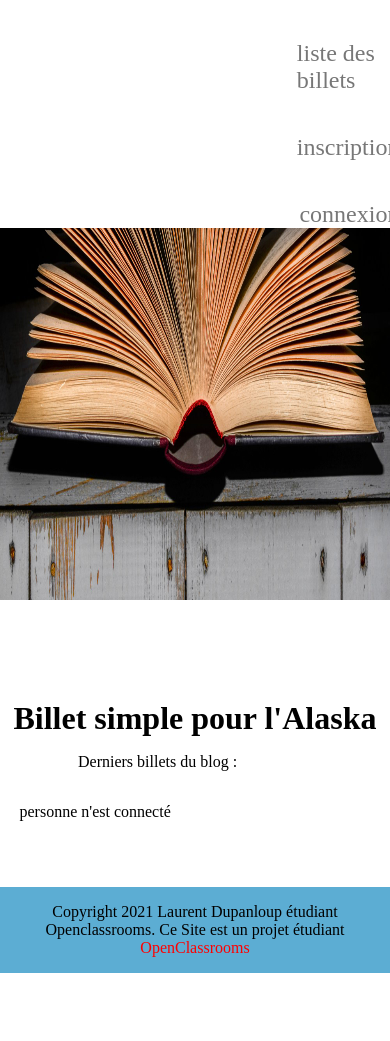
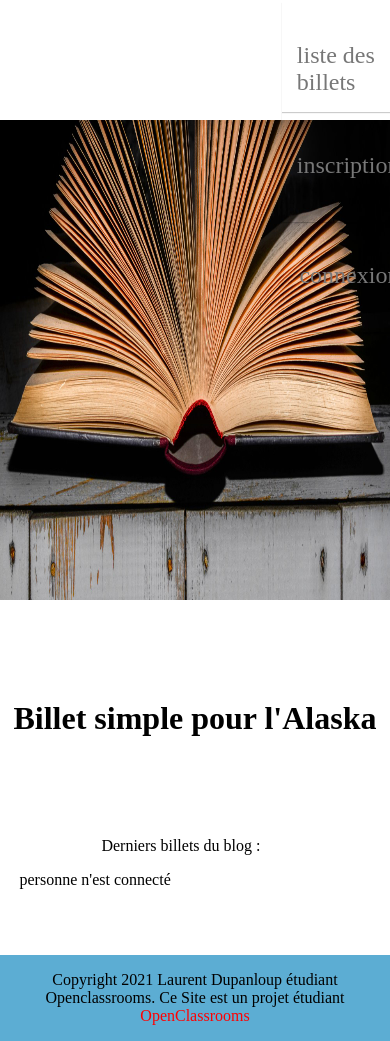
Before and after one commit to Laurent-Dupanloup/Projet4, a PHP site: page / in a window 390 px wide. Before the commit the page ends 973 px from the top, so only its background shows below. Run offline with PHP 8.4, Linux system fonts and the light colour scheme; data that the repository does not hold is empty; some libraries are stand-ins or nearby versions.

Commit message:
mise à jour du css et début du responsive

```diff
--- /dev/null
+++ b/public/css/mediumscreen.css
@@ -0,0 +1,4 @@
+@media (min-width: 501px) and (max-width: 1279px)
+{
+
+}
--- /dev/null
+++ b/public/css/smallscreen.css
@@ -0,0 +1,3 @@
+@media screen and (max-width: 500px) {
+
+}
--- a/public/css/style.css
+++ b/public/css/style.css
@@ -1,9 +1,29 @@
+@font-face{
+    font-family: 'FontAwesome';
+    src: url('fonts/FontAwesome.eot');
+    src: url('fonts/FontAwesome.eot?iefix') format('eot'),
+    url('fonts/FontAwesome.woff') format('woff'),
+    url('fonts/FontAwesome.ttf') format('truetype'),
+    url('fonts/FontAwesome.svg#webfont') format('svg');
+}
+
+@font-face{
+    font-family: 'roboto';
+    src: url('fonts/Roboto-Black.ttf');
+}
+
+@font-face{
+    font-family: 'roboto-regular';
+    src: url('fonts/Roboto-Regular.ttf');
+}
+
+
 h1
 {
     text-align:center;
     margin:auto;
     padding-top: 100px;
-    width: 100%;
+    /*width: 100%;*/
     text-align: justify-all;
 }
 
@@ -14,11 +34,13 @@ h1
 
 .mesh3
 {
-    margin-top: 50px;
+    padding-top:50px;
+    padding-bottom: 50px;
     font-size : 1.7em;
+    margin: auto;
 }
 
-h3
+.titrepost
 {
     text-align:center;
     margin:auto;
@@ -28,17 +50,12 @@ h3
     border-radius : 12px;
 
 }
-/*.news p
-{
-    margin-left: 33%;
-}*/
 
 .news
 {
     width:50%;
     margin:auto;
-    /*background-color:#CCCCCC;*/
-    border: 1px solid black;
+    border: 2px solid black;
     border-radius: 12px;
     text-align: center;
 
@@ -49,14 +66,25 @@ h3
     width: 300px;
     margin:auto;
     border: thick double black;
-    /*padding-left: 50px;
-    padding-right: 50px;*/
     padding: 50px 50px 50px 50px;
     margin-bottom: 50px;
     margin-top: 50px;
     border-color: #5cadd3;
     word-wrap: break-word;
-    height: 100%;
+    /*height: 100%;*/
+}
+
+.crud
+{
+   /* position: relative;*/
+   border:1px solid black;
+   border-radius: 5px;
+   margin-right: 5px;
+}
+
+.crud:hover
+{
+    background-color: #5cadd3;
 }
 
 p
@@ -72,8 +100,8 @@ body
     justify-content: flex-start;
     flex-direction: column;
     margin:auto;
-    width: 100%;
-    /*border: 20px solid black;*/
+    /*width: 100%;
+    height: 100%;*/
 }
 
 .img1
@@ -84,7 +112,7 @@ body
 
 .textacceuil1
 {
-   margin-left: 20%;
+   margin: 100px auto 0px 26%;
 }
 
 .textacceuil2
@@ -99,7 +127,6 @@ a
 }
 .newstext
 {
-   /* background-color:#CCCCCC;*/
     margin-top:0px;
 }
 
@@ -112,65 +139,99 @@ h2
 header{
     position: fixed;
     width:100%;
+    height: 120px;
     display: flex;
-    /*align-items: flex-start;
-    justify-content: space-between;*/
     padding:0 0 0 0;
     background-color:#fff;
-    /*margin-top: 0px;*/
-
 }
 
 nav
 {
-    position: relative;
-    /*left: 1000px;*/
-    /*left:100%;*/
+    position: absolute;
     margin-left: 62%;
+    height: 120px;
 }
 
 header nav ul li{
-    /*float:left;*/
     float: right;
+    margin-bottom: 30px;
+    position: relative;
+    height: 80px;
 }
 
 header nav ul{
     list-style-type:none;
-    margin-top:0;
+    margin-top:2px;
+    position: relative;
+    height: 80px;
 }
 
-header nav ul li a:hover{
-    color:/*#000000*/#5cadd3;
-    /*border-top:3px solid #5cadd3;
-    padding:37px 15px 0px 15px;*/
+header nav ul li a:hover
+{
+    position: relative;
+    border-top:2px solid #5cadd3;
+    height: 70px;
+    margin-top: -2px;
 }
 
+
+
 header nav ul li a{
+
     display:block;
     text-decoration:none;
     padding:40px 15px 0px 15px;
     border-top:none;
     color:#777777;
     font-size: 1.5em;
+    position: relative;
+     box-shadow: 0 1px 1px rgba(0, 0, 0, 0.2);
+     height: 70px;
+     /*box-sizing: border-box;*/
 }
 
-/*form
+
+form
 {
-    margin: 0px auto;
-    width: 1000px;
-    padding: 20px 12px 10px 20px;
+    /*max-width: 1000px;*/
+    /*margin: 0px auto;*/
+    /*width: 100%;
+    position: relative;
+    /*padding: 20px 12px 10px 20px;*/
+}
+
+/*.tox-tinymce
+{
+    width: auto;
 }*/
+
+.tox
+{
+    resize:both;
+    min-width: 400px;
+    min-height: 250px;
+    max-width: 1800px;
+}
 
 textarea
 {
-    width: 300px;
-    height: 150px;
+    /*width: 300px;
+    height: 350px;*/
+    /*overflow: hidden;
+    resize: both;*/
+    /*width: auto;*/
+   /*resize: both;*/
+   /*width: 800px;*/
 }
+
+/*#mytextarea
+{
+    resize: both;
+}*/
 
 footer
 {
     width: 100%;
-    /*height: 100px;*/
     text-align: center;
     background-color: #5cadd3;
     margin-top: 50px;
@@ -178,15 +239,11 @@ footer
 
 .divform
 {
-    display: grid;
-    margin: 0px auto;
-    width: 500px;
-    /*padding: 100px 12px 10px 20px;*/
+    /*display: flex;*/
+    /*margin: 100px auto 100px auto;*/
+    margin:auto;
 }
 
-
-/*#btnvalider
-{
-    margin-top: 10px;
-    margin-left:  150px;
-}*/
+/*utiliser les font awesome pour supprimer ect
+    responsive !!!
+ */
```
